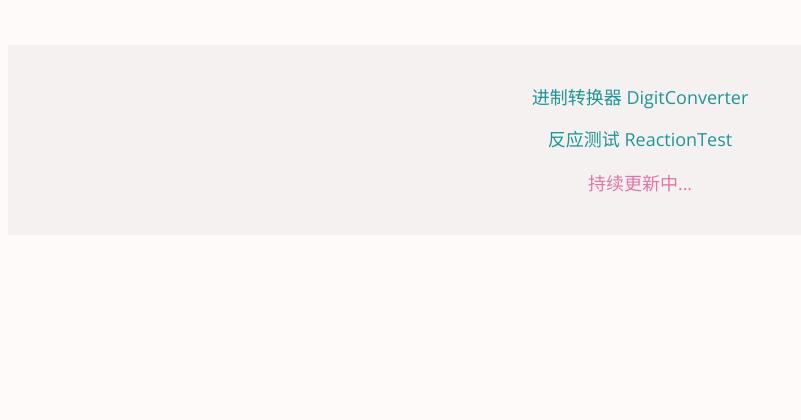
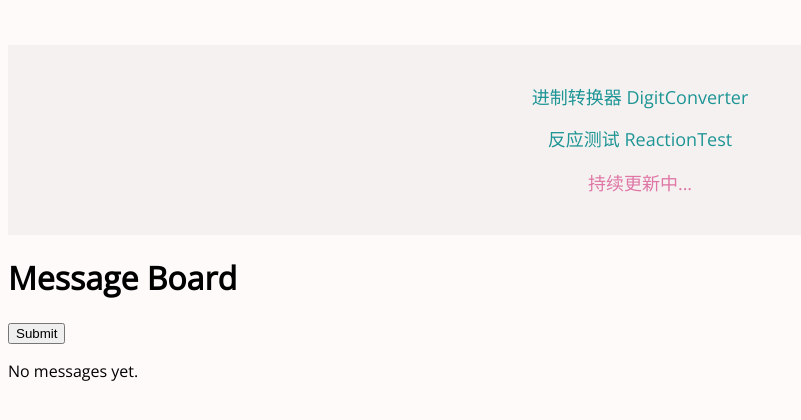
Before and after one commit to BinL233/Website_BinLTools_Django, a Django app: template BinLTools/templates/index.html in a window 1280 px wide. Shown: the part 338-758 px from the top of the page, without its empty margins (0-801 px from the left). Run offline with Django 4.2, Linux system fonts and the light colour scheme; the template is opened without the code that fills it: values that come from a table or form of the project are taken from there, others are empty; parts of the project's set-up code (start-up, migrations or seed data) failed here and were passed over.

Commit message:
Add message board

```diff
--- /dev/null
+++ b/BinLTools/BinLTools/forms.py
@@ -0,0 +1,7 @@
+from django import forms
+from .models import Message
+
+class MessageForm(forms.ModelForm):
+    class Meta:
+        model = Message
+        fields = ['name', 'message']
--- a/BinLTools/BinLTools/urls.py
+++ b/BinLTools/BinLTools/urls.py
@@ -16,10 +16,12 @@ Including another URLconf
 from django.contrib import admin
 from django.urls import path
 from . import views
+from BinLTools.views import message_board
 
 urlpatterns = [
     path('admin/', admin.site.urls),
     path('', views.index),
     path('digitconvert/', views.digitconvert, name = 'digitconvert'),
-    path('reactiontest/', views.reactiontest, name = 'reactiontest')
+    path('reactiontest/', views.reactiontest, name = 'reactiontest'),
+    path('message_board/', message_board, name='message_board'),
 ]
--- a/BinLTools/templates/index.html
+++ b/BinLTools/templates/index.html
@@ -98,30 +98,25 @@
                 <br />
             </div>
         </div>
-        <section>
-            <div class="effect">
-                <span style="--i:1;"></span>
-                <span style="--i:2;"></span>
-                <span style="--i:3;"></span>
-                <span style="--i:4;"></span>
-                <span style="--i:5;"></span>
-                <span style="--i:6;"></span>
-                <span style="--i:7;"></span>
-                <span style="--i:8;"></span>
-                <span style="--i:9;"></span>
-                <span style="--i:10;"></span>
-                <span style="--i:11;"></span>
-                <span style="--i:12;"></span>
-                <span style="--i:13;"></span>
-                <span style="--i:14;"></span>
-                <span style="--i:15;"></span>
-                <span style="--i:16;"></span>
-                <span style="--i:17;"></span>
-                <span style="--i:18;"></span>
-                <span style="--i:19;"></span>
-                <span style="--i:20;"></span>
-            </div>
-        </section>
+        <div id="message board">
+            <h1>Message Board</h1>
+            <form method="post">
+              {% csrf_token %}
+              {{ form.as_p }}
+              <button type="submit">Submit</button>
+            </form>
 
+            {% if messages %}
+              <h2>Messages</h2>
+              <ul>
+                {% for message in messages %}
+                  <li>{{ message.name }} - {{ message.created_at }}</li>
+                  <p>{{ message.message }}</p>
+                {% endfor %}
+              </ul>
+            {% else %}
+              <p>No messages yet.</p>
+            {% endif %}
+        </div>
     </body>
 </html>
```
Also changed, not shown: BinLTools/BinLTools/models.py (added, +10 -0 lines), BinLTools/BinLTools/views.py (+18 -0 lines).
